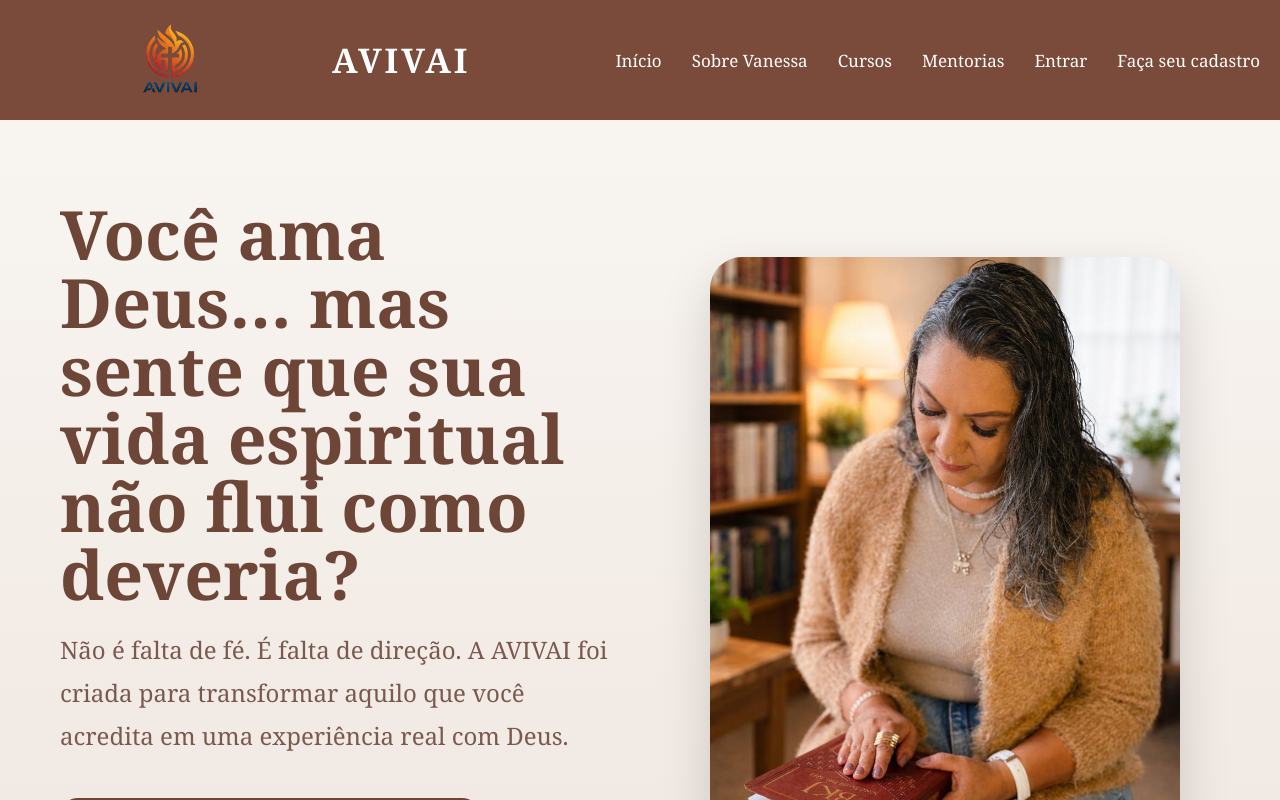
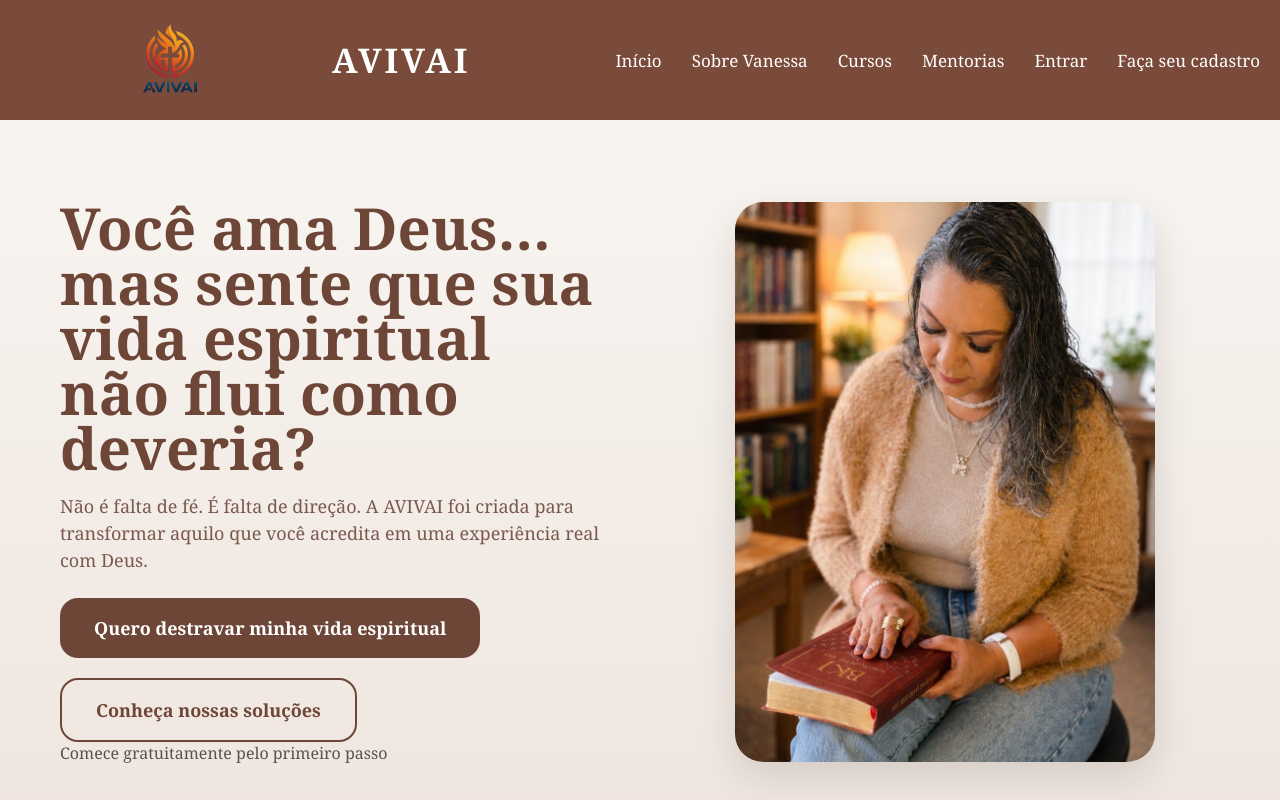
Before and after one commit to Mayra727/avivai-frontend, a React (Vite) app: page / in a window 1280 px wide. Shown: the top 800 px of the page. Built offline with nearby package versions, Linux system fonts and the light colour scheme.

Commit message:
style: compacta hero section e reduz imagem principal

```diff
--- a/src/pages/Home.css
+++ b/src/pages/Home.css
@@ -140,16 +140,16 @@
 
   width:100%;
 
-  max-width:470px;
+  max-width:420px;
 
-  max-height:650px;
+  max-height:560px;
 
-  border-radius:32px;
+  border-radius:28px;
 
   object-fit:cover;
 
   box-shadow:
-    0 20px 50px rgba(0,0,0,0.15);
+    0 15px 40px rgba(0,0,0,0.12);
 
 }
 
@@ -168,7 +168,7 @@
 
 .hero{
 
-  min-height:78vh;
+  min-height:72vh;
 
   display:flex;
 
@@ -176,9 +176,9 @@
 
   justify-content:space-between;
 
-  gap:50px;
+  gap:40px;
 
-  padding:40px 60px;
+  padding:20px 50px;
 
   background:
   linear-gradient(
@@ -188,6 +188,7 @@
   );
 
 }
+
 .hero-content{
 
   flex:1;
@@ -218,25 +219,27 @@
 
 .hero h1{
 
-  font-size:68px;
+  font-size:58px;
 
-  line-height:1;
+  line-height:0.95;
 
   color:#6E4638;
 
-  margin-bottom:20px;
+  margin-bottom:18px;
 
 }
 
 .hero p{
 
-  font-size:24px;
+  font-size:18px;
 
-  line-height:1.8;
+  line-height:1.5;
 
   color:#7A5A4F;
 
-  margin-bottom:40px;
+  margin-bottom:24px;
+
+  max-width:620px;
 
 }
 
```
